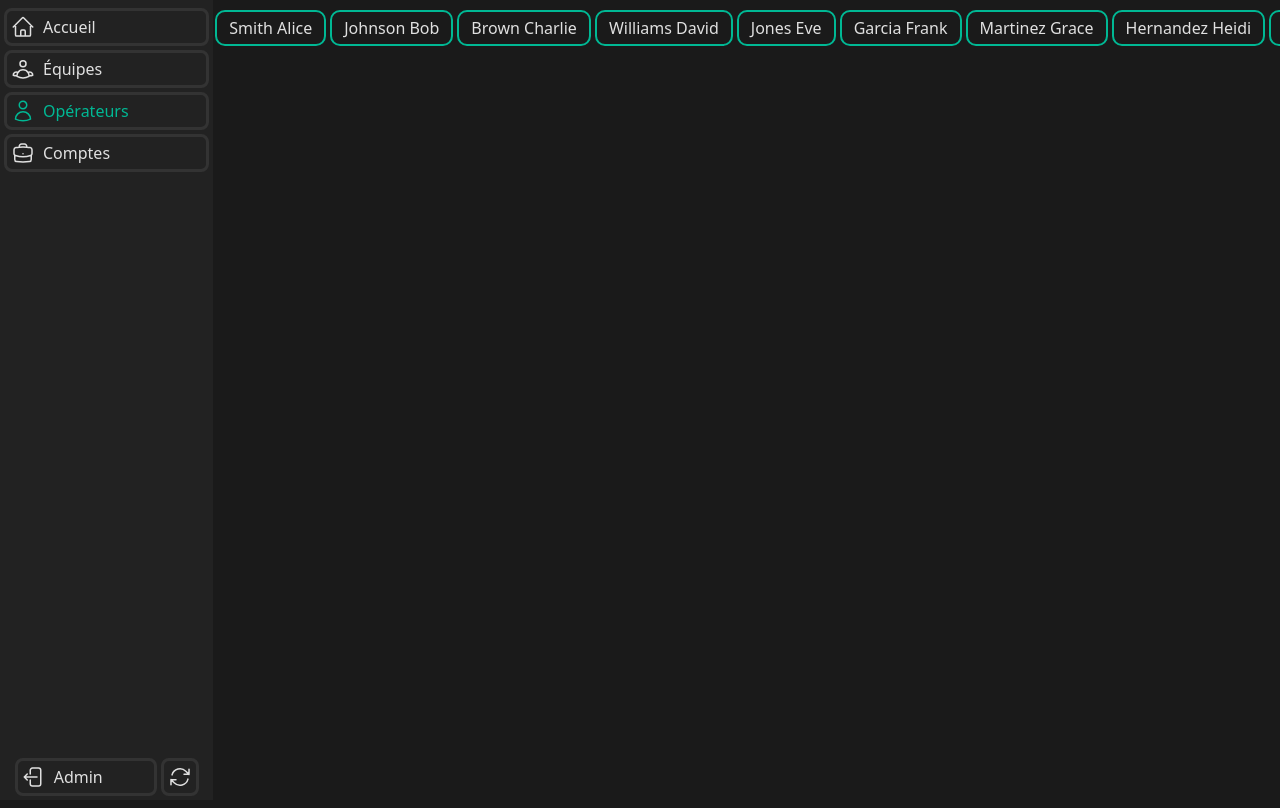
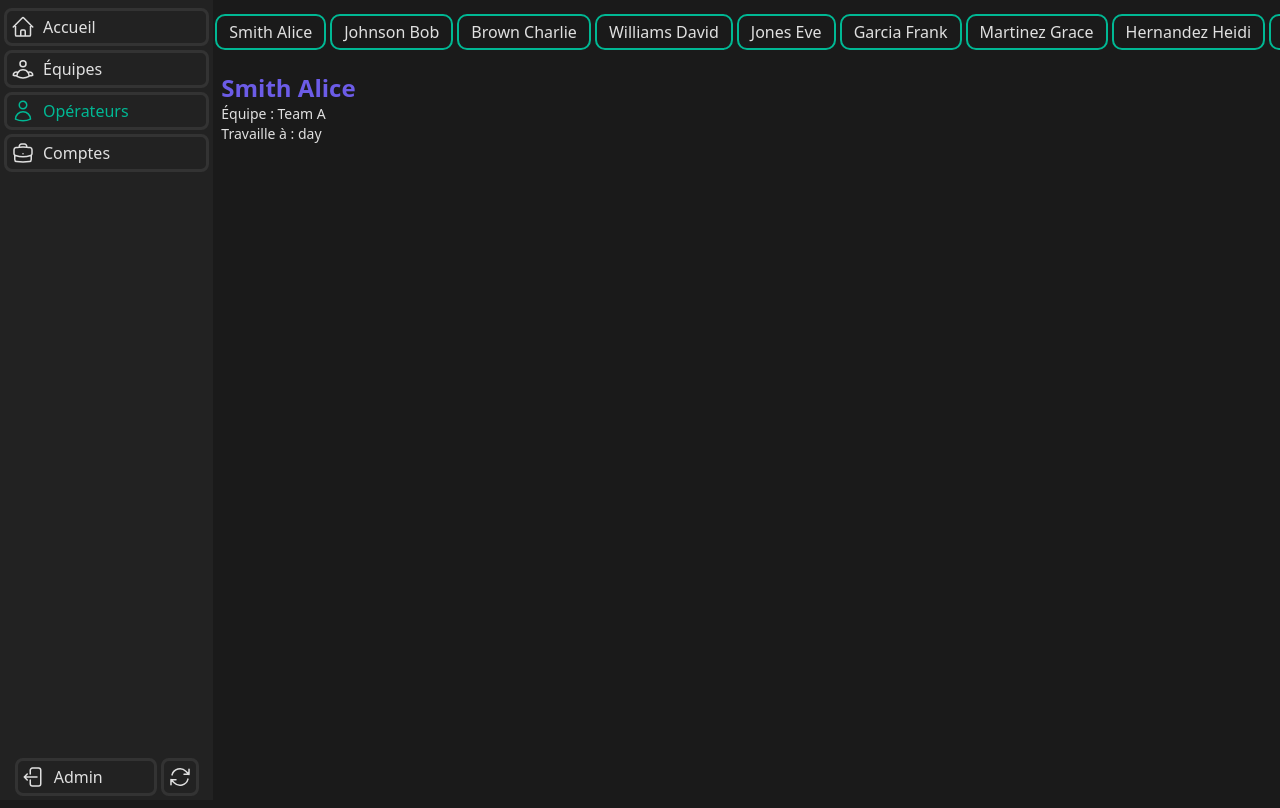
Before and after one commit to wallcreation/OPS-Front, a Vue app: page /admin/operators in a window 1280 px wide. Built offline with nearby package versions, Linux system fonts and the light colour scheme.

Commit message:
refactor: add OperatorInfo component and enhance AdminOperatorView layout

```diff
--- /dev/null
+++ b/src/components/OperatorInfo.vue
@@ -0,0 +1,19 @@
+<script setup>
+const props = defineProps({
+  operator: {
+    type: Object,
+    required: true,
+  },
+})
+</script>
+<template>
+    <div>
+        <div>
+            <div>
+                <h1 class="text-2xl font-bold text-[#6C5CE7]">{{ operator.lname }} {{ operator.fname }}</h1>
+                <p class="text-sm">Équipe : {{ operator.team }}</p>
+                <p class="text-sm">Travaille à : {{ operator.workat }}</p>
+            </div>
+        </div>
+    </div>
+</template>
--- a/src/views/AdminOperatorView.vue
+++ b/src/views/AdminOperatorView.vue
@@ -1,4 +1,5 @@
 <script setup>
+import OperatorInfo from '@/components/OperatorInfo.vue'
 import { ref } from 'vue'
 const operators = ref([
   { id: 1, fname: 'Alice', lname: 'Smith', team: 'Team A', workat: 'day' },
@@ -12,10 +13,11 @@ const operators = ref([
   { id: 9, fname: 'Ivan', lname: 'Lopez', team: 'Team E', workat: 'day' },
   { id: 10, fname: 'Judy', lname: 'Gonzalez', team: 'Team E', workat: 'night' },
 ])
+const currentOperator = ref(operators.value[0])
 </script>
 <template>
   <main class="flex flex-col h-full">
-    <div class="flex items-center gap-2 p-1 mb-2 overflow-x-auto">
+    <div class="min-h-[2rem] sm:min-h-[3rem] flex items-center gap-2 p-1 mb-2 overflow-x-auto">
       <div
         v-for="operator in operators"
         :key="operator.id"
@@ -24,5 +26,8 @@ const operators = ref([
         <h1>{{ operator.lname }} {{ operator.fname }}</h1>
       </div>
     </div>
+    <div class="flex flex-col gap-2 p-2 overflow-y-auto h-full">
+        <OperatorInfo :operator="currentOperator" />
+    </div>
   </main>
 </template>
```
